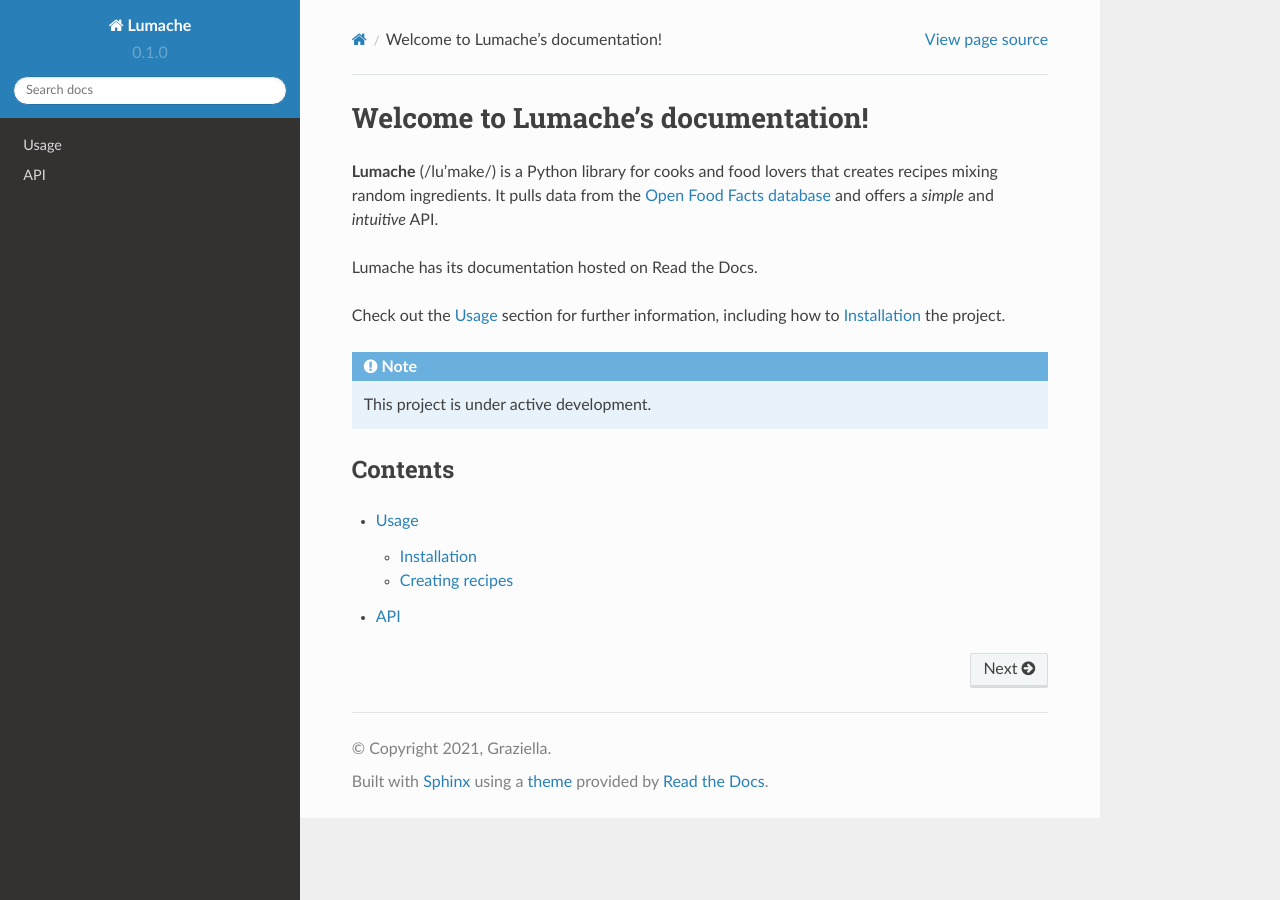
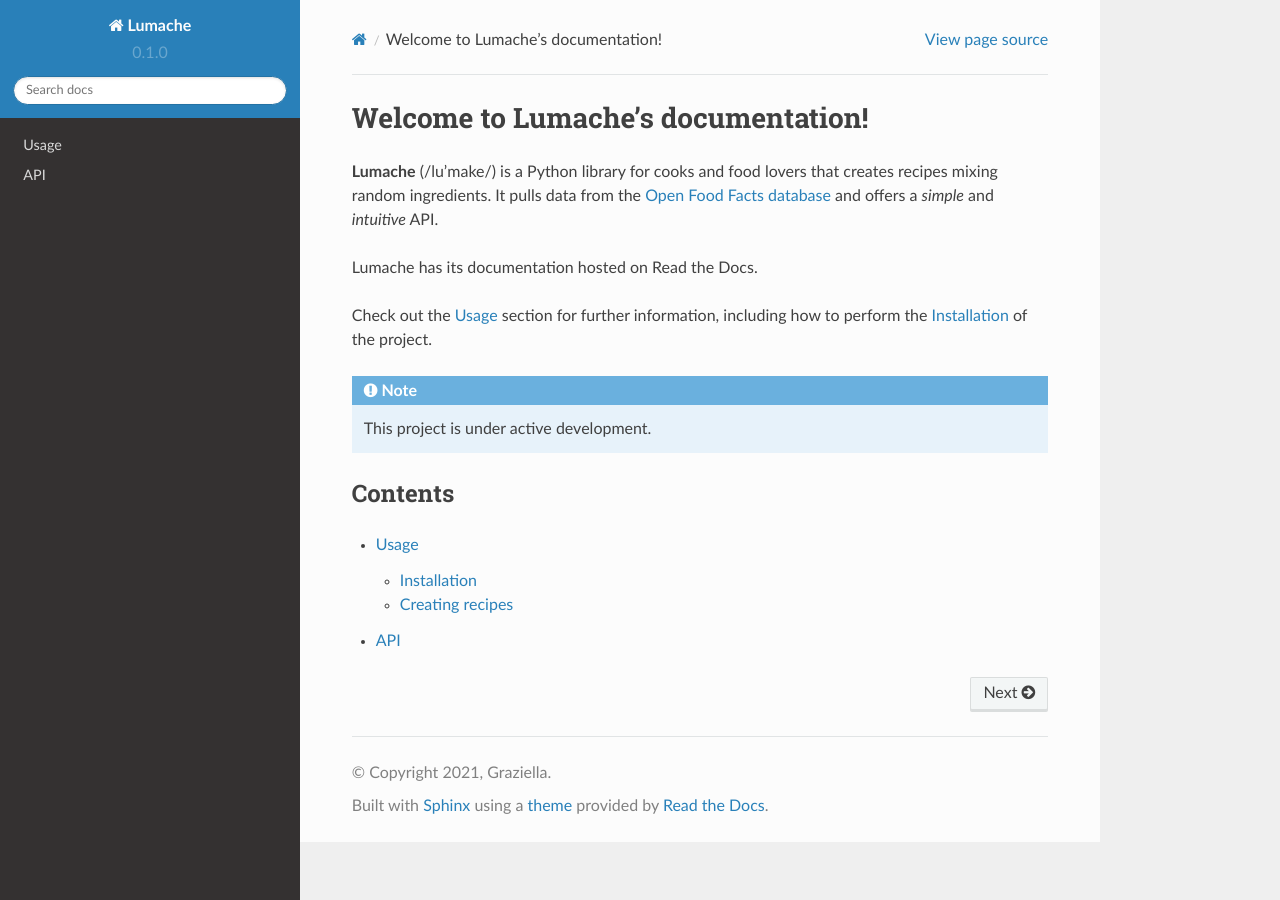
Before and after one commit to TDStrasser/Read-the-Docs-Tutorial, a Sphinx documentation site: the page built from docs/source/index.rst, in a window 1280 px wide. Built offline with Sphinx 7.4.7 and the Read the Docs theme 2.0.0, drawn with Linux system fonts in a browser that asks for light colours.

Commit message:
Update index.rst

```diff
--- a/docs/source/index.rst
+++ b/docs/source/index.rst
@@ -9,7 +9,7 @@ and offers a *simple* and *intuitive* API.
 Lumache has its documentation hosted on Read the Docs.
 
 Check out the :doc:`usage` section for further information, including
-how to :ref:`installation` the project.
+how to perform the :ref:`installation` of the project.
 
 .. note::
 
```
